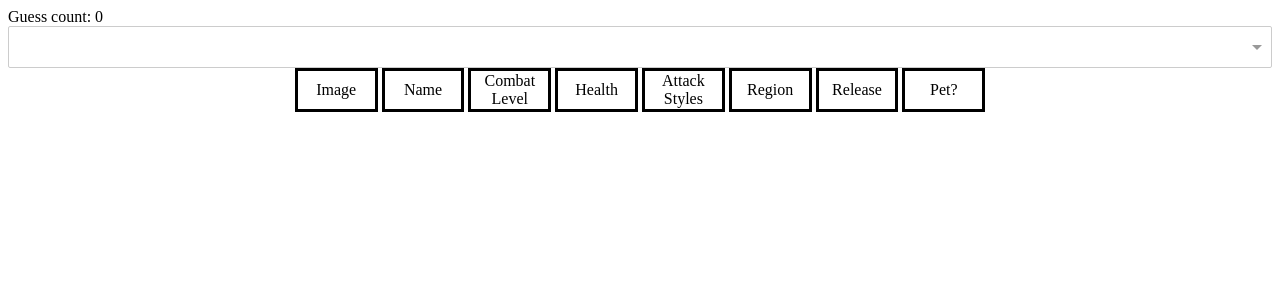
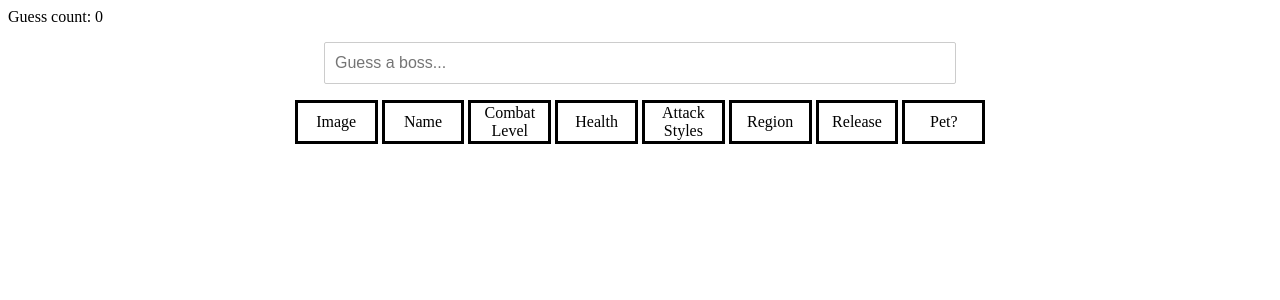
Before and after one commit to daltonoswald/runescapedle, a React (Vite) app: page / in a window 1280 px wide. Shown: the top 300 px of the page. Built offline with nearby package versions, Linux system fonts and the light colour scheme.

Commit message:
delay added to end game panel and disabled guesser between guesses

```diff
--- a/src/App.jsx
+++ b/src/App.jsx
@@ -39,7 +39,9 @@ function App() {
     setGuessCount(guessCount + 1);
     if (correctBoss.name === guessedNameValue) {
       setStatus('Correct.')
-      setGameOver(true);
+      setTimeout(() => {
+        setGameOver(true);
+      }, "4000");
     } else {
       setStatus('Incorrect');
     }
--- a/src/SearchableDropdown.jsx
+++ b/src/SearchableDropdown.jsx
@@ -8,6 +8,7 @@ const SearchableDropdown = ({
 }) => {
     const [query, setQuery] = useState('');
     const [isOpen, setIsOpen] = useState(false);
+    const [disabled, setDisabled] = useState(false);
 
     const inputRef = useRef(null);
 
@@ -35,6 +36,10 @@ const SearchableDropdown = ({
         let indexVal = options.findIndex(x => x.name === `${guessedNameValue}`)
         // Removes the selected boss from the guessable list
         options.splice(indexVal, 1);
+        setDisabled(true);
+        setTimeout(() => {
+            setDisabled(false);
+        }, "4000");
     }
 
     function toggle(e) {
@@ -62,6 +67,7 @@ const SearchableDropdown = ({
         <input
             ref={inputRef}
             type="text"
+            placeholder="Guess a boss..."
             value={getDisplayValue()}
             name="searchTerm"
             onChange={(e) => {
@@ -70,10 +76,10 @@ const SearchableDropdown = ({
                 setIsOpen(true)
             }}
             onClick={() => setIsOpen(false)}
-            disabled={gameOver}
+            disabled={disabled || gameOver}
             />
         </div>
-        <div className={`arrow ${isOpen ? "open" : ""}`}></div>
+        {/* <div className={`arrow ${isOpen ? "open" : ""}`}></div> */}
         </div>
 
         <div className={`options ${isOpen ? "open" : ""}`}>
--- a/src/endPanel.css
+++ b/src/endPanel.css
@@ -1,12 +1,16 @@
 .end-panel {
-    display: flex;
+    /* display: flex; */
     flex-direction: column;
     margin-top: 4vh;
     align-items: center;
 }
 
 .hidden {
-    display: none;
+    display:none;
+}
+
+.shown {
+    display: flex;
 }
 
 .correct-image {
@@ -16,7 +20,6 @@
 }
 
 .correct-answer {
-    display: flex;
     align-items: center;
     gap: 1vw;
     width: 10vw;
--- a/src/gameboard.css
+++ b/src/gameboard.css
@@ -1,3 +1,8 @@
+.guess-container {
+    width: 80%;
+    margin: 0 auto;
+}
+
 .guess-row-header {
     display: flex;
     justify-content: center;
--- a/src/searchableDropdown.css
+++ b/src/searchableDropdown.css
@@ -2,6 +2,8 @@
     position: relative;
     color: #333;
     cursor: default;
+    width: 50%;
+    margin: 2vh auto;
   }
 
   .dropdown .arrow {
```
